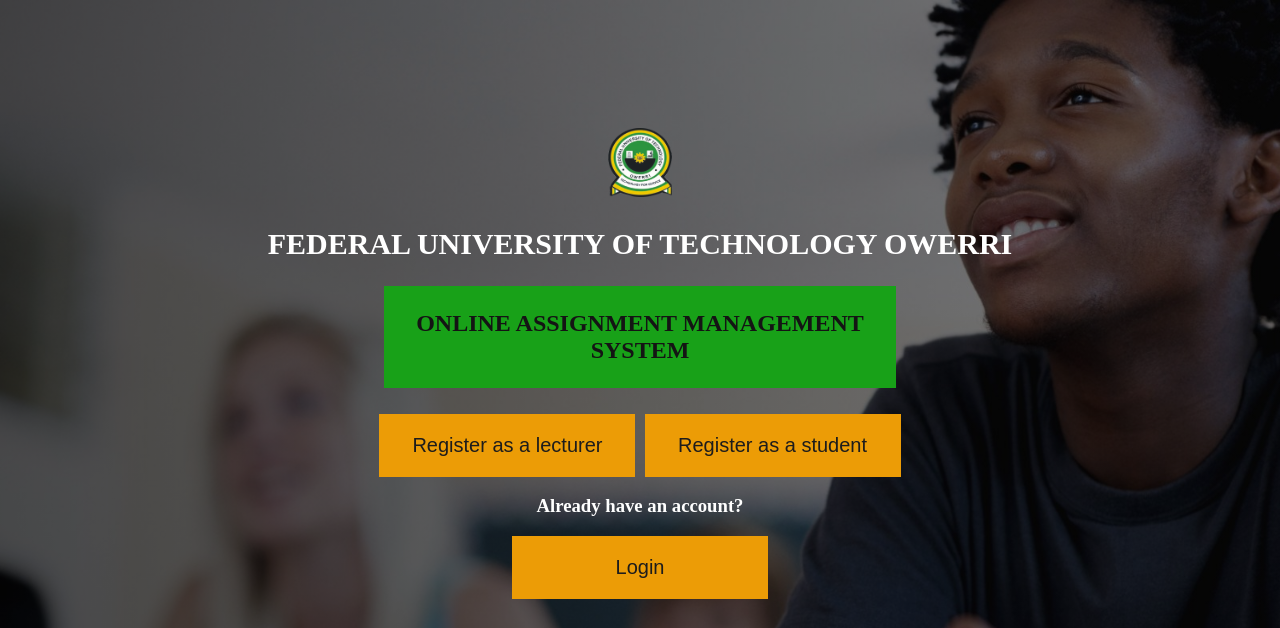
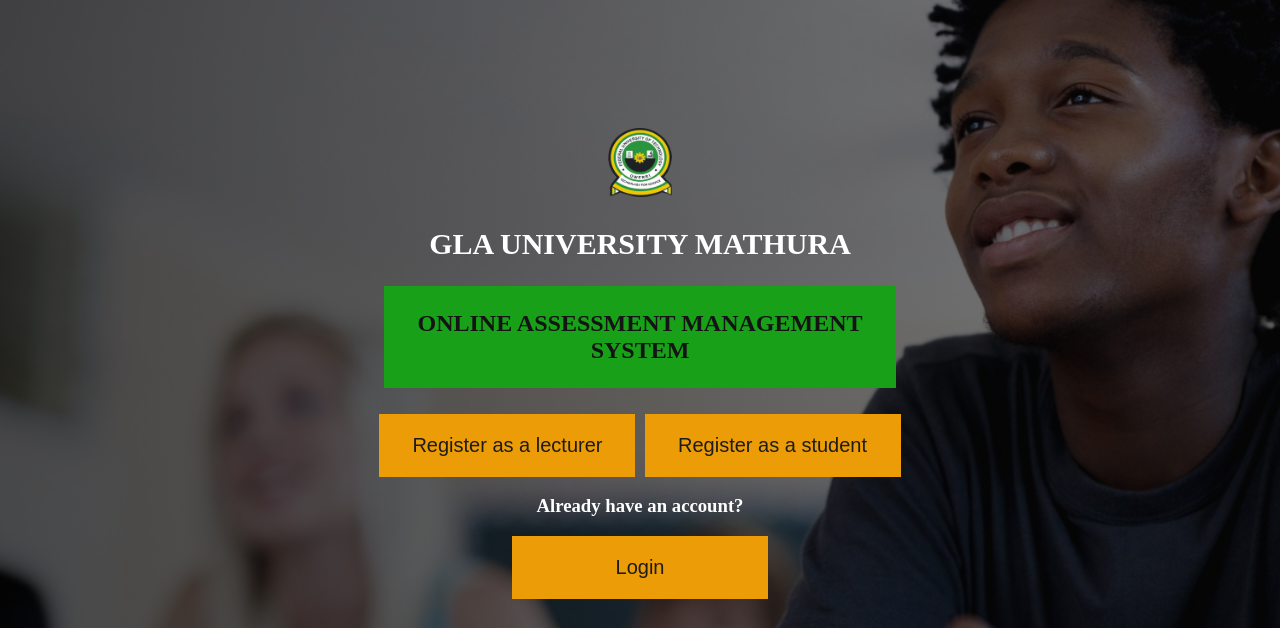
Before and after one commit to ABHISHEK26011999/Online-Assesment-Management-System, a PHP site: page / in a window 1280 px wide. Shown: the top 628 px of the page. Run offline with PHP 8.4, Linux system fonts and the light colour scheme.

Commit message:
Update index.php

```diff
--- a/index.php
+++ b/index.php
@@ -10,7 +10,7 @@
     <meta charset="UTF-8">
     <meta name="viewport" content="width=device-width, initial-scale=1.0">
     <meta http-equiv="X-UA-Compatible" content="ie=edge">
-    <title>Futo student Management App</title>
+    <title>Online Assessment Management </title>
 
     <link rel="stylesheet" href="css/index.css">
 </head>
@@ -20,11 +20,11 @@
     <section id="homePage">
         <header>
             <img src="img/FUTO.png" alt="futo logo">
-            <h1>Federal university of technology Owerri</h1>
+            <h1>GLA University Mathura</h1>
         </header>
 
         <div>
-            <h2>Online Assignment Management system</h2>
+            <h2>Online Assessment Management system</h2>
         </div>
 
 
```
